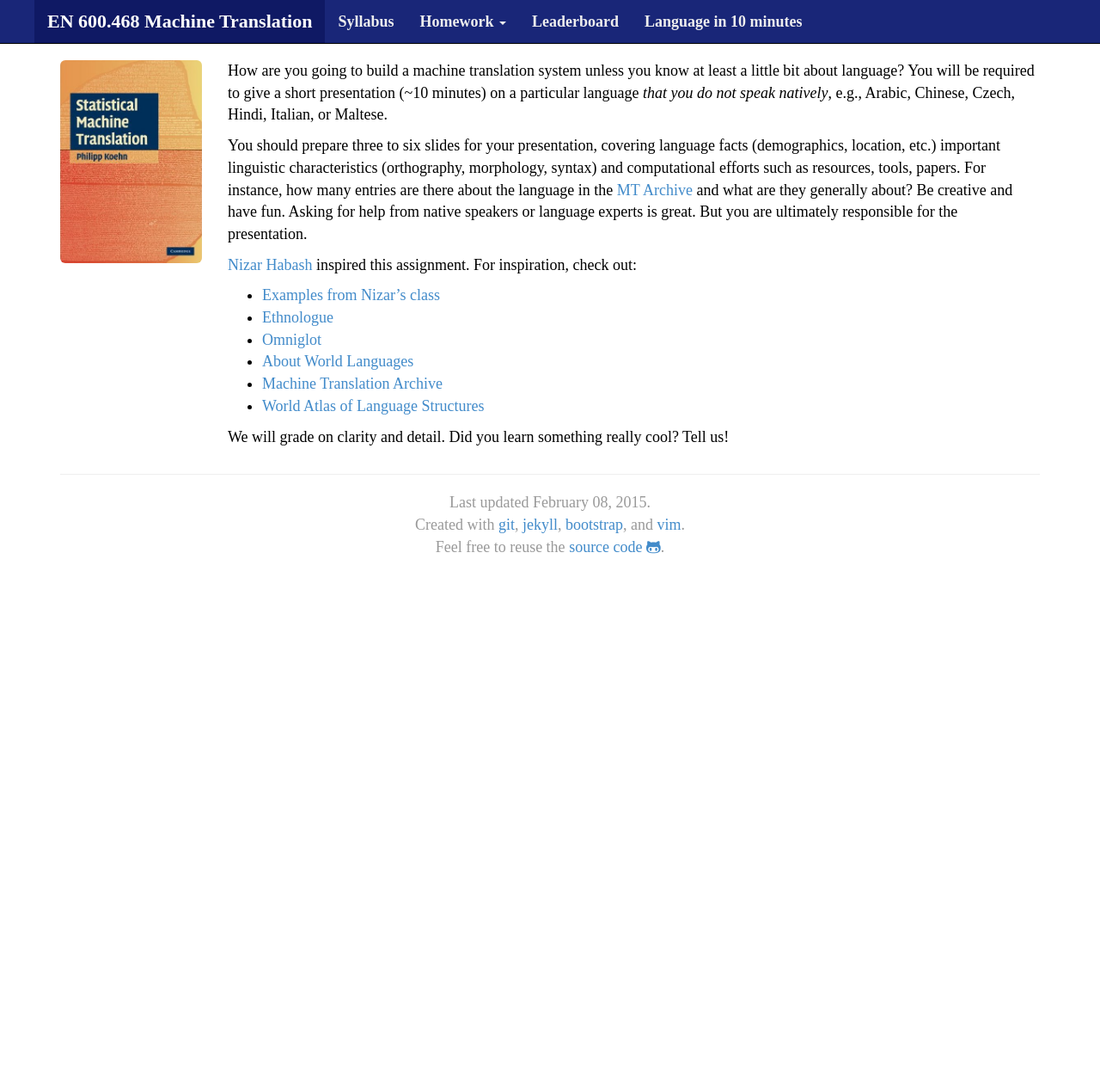
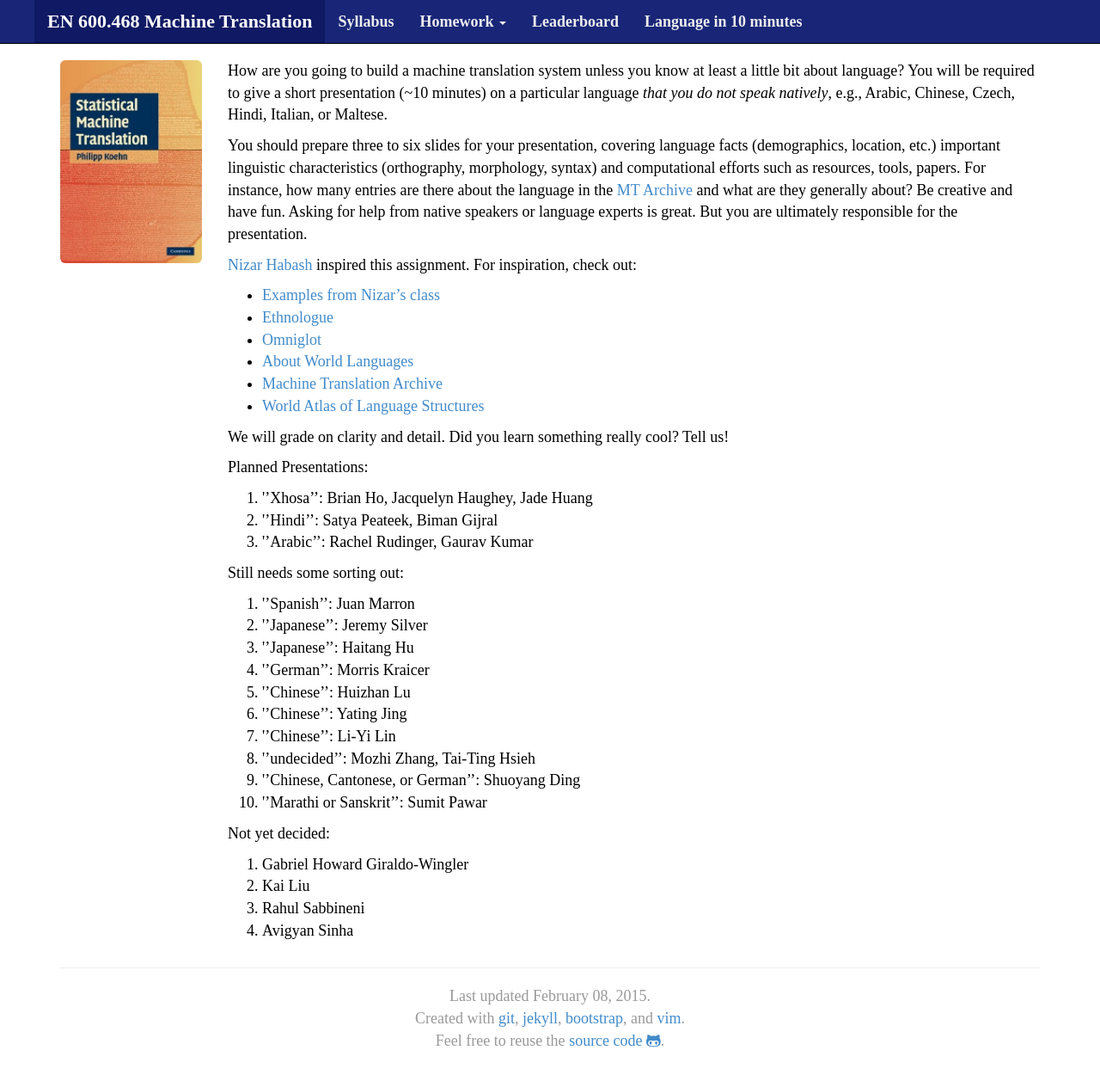
Before and after one commit to mt-class/jhu, a Jekyll site: the page built from lin10.md, in a window 1280 px wide and 1275 px high. Shown: the top 1257 px of the window at 86% size. Built offline with Jekyll 4.4.1, drawn with Linux system fonts in a browser that asks for light colours; nearby versions of some CDN libraries; some web fonts are replaced.

Commit message:
Update lin10.md

```diff
--- a/lin10.md
+++ b/lin10.md
@@ -32,3 +32,29 @@ For inspiration, check out:
 
 We will grade on clarity and detail. Did you learn
 something really cool? Tell us!
+
+Planned Presentations:
+
+1. ''Xhosa'': Brian Ho, Jacquelyn Haughey, Jade Huang
+2. ''Hindi'': Satya Peateek, Biman Gijral
+3. ''Arabic'': Rachel Rudinger, Gaurav Kumar
+
+Still needs some sorting out:
+
+1. ''Spanish'': Juan Marron
+2. ''Japanese'': Jeremy Silver
+3. ''Japanese'': Haitang Hu
+4. ''German'': Morris Kraicer
+5. ''Chinese'': Huizhan Lu
+6. ''Chinese'': Yating Jing
+7. ''Chinese'': Li-Yi Lin
+8. ''undecided'': Mozhi Zhang, Tai-Ting Hsieh
+9. ''Chinese, Cantonese, or German'': Shuoyang Ding
+10. ''Marathi or Sanskrit'': Sumit Pawar
+
+Not yet decided:
+
+1. Gabriel Howard Giraldo-Wingler
+2. Kai Liu
+3. Rahul Sabbineni
+4. Avigyan Sinha
```
